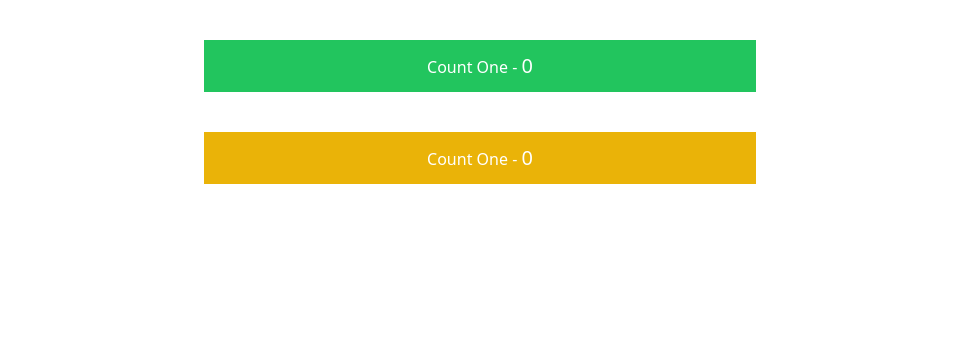
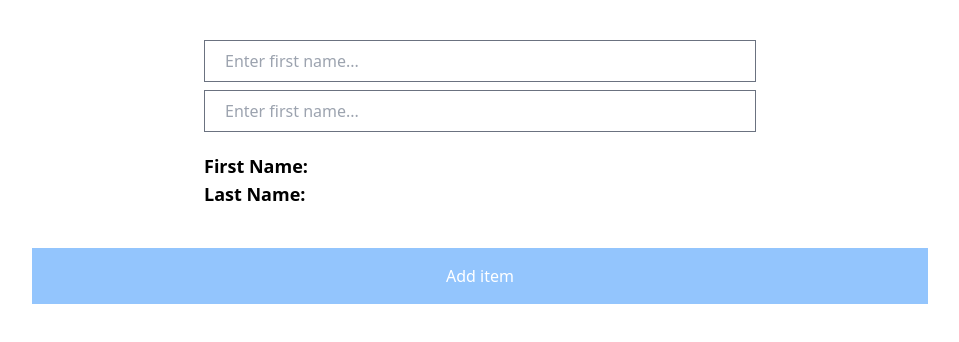
Before and after one commit to Nkaka23dev/General-react-repo, a React (Vite) app: page / in a window 1280 px wide. Shown: the top 342 px of the page, without its empty margins (160-1119 px from the left). Built offline with nearby package versions, Linux system fonts and the light colour scheme.

Commit message:
feat: finish hook recap

```diff
--- a/src/App.tsx
+++ b/src/App.tsx
@@ -1,34 +1,14 @@
-import { useMemo, useState } from "react"
+import UseStateAndObject from "./components/UseStateAndObject"
+import UseStateAndArray from "./components/useStateAndArray"
+
+
 
 function App() {
-  const [count1, setCount1] = useState(0);
-  const [count2, setCount2] = useState(0);
-
-  const incrementCountOne = () => {
-    setCount1(prev => prev + 1)
-  }
-
-
-  const isEven = () => {
-    let value;
-    setTimeout(() => {
-      value = count1 % 2 === 0;
-    }, 60000);
-    return value
-  }
-
-  const incrementCountTwo = () => {
-    setCount2(prev => prev + 1)
-  }
-
   return (
-    <div className="grid max-w-xl mx-auto py-10 space-y-5 px-3">
-      <button onClick={incrementCountOne} className="py-3 px-10 text-white bg-green-500
-       hover:bg-green-600">Count One  -  <span className="text-xl">{count1}</span></button>
-      <h1>{isEven() ? count1 : ''}</h1>
-      <button onClick={incrementCountTwo} className="py-3 px-10 text-white bg-yellow-500
-       hover:bg-yellow-600">Count One  -  <span className="text-xl">{count2}</span></button>
-    </div>
+    <section className="max-w-4xl mx-auto">
+      <UseStateAndObject />
+      <UseStateAndArray/>
+    </section>
   )
 }
 
--- /dev/null
+++ b/src/components/UseStateAndObject.tsx
@@ -0,0 +1,18 @@
+import { useState } from "react"
+
+export default function UseStateAndObject() {
+    const [names, setNames] = useState({ firstName: "", lastName: "" });
+    return (
+        <div className="grid max-w-xl mx-auto py-10 space-y-5 px-3">
+            <form action="#" className="space-y-2">
+                <input type="text" value={names.firstName} onChange={e => setNames({ ...names, firstName: e.target.value })} className="w-full py-2 px-5 border outline-none border-gray-500" placeholder="Enter first name..." />
+                <input type="text" onChange={e => setNames({ ...names, lastName: e.target.value })} value={names.lastName} className="w-full py-2 px-5 border outline-none border-gray-500" placeholder="Enter first name..." />
+            </form>
+            <div>
+                <h1 className="text-lg font-semibold">First Name: <span className="text-blue-500">{names.firstName}</span></h1>
+                <h1 className="text-lg font-semibold">Last Name: <span className="text-blue-500">{names.lastName}</span></h1>
+            </div>
+
+        </div>
+    )
+}
--- /dev/null
+++ b/src/components/useStateAndArray.tsx
@@ -0,0 +1,26 @@
+import { useState } from "react"
+
+export default function UseStateAndArray() {
+    const [items, setItems] = useState<any>([]);
+
+    const handleClick = () => {
+        console.log("Clicked")
+        setItems([...items, {
+            id: items.length,
+            value: Math.floor(Math.random() * 10) + 1
+        }])
+    }
+    return (
+        <div>
+            <button onClick={handleClick} className="w-full py-4 text-white bg-blue-300 hover:bg-blue-400">Add item</button>
+            <div className="">
+                {items.map((item: any) => {
+                    return (<div className="text-xl flex gap-2" key={item.id}>
+                        <h1>{item.id}.</h1>
+                        <h1>{item.value}</h1>
+                    </div>)
+                })}
+            </div>
+        </div>
+    )
+}
```
